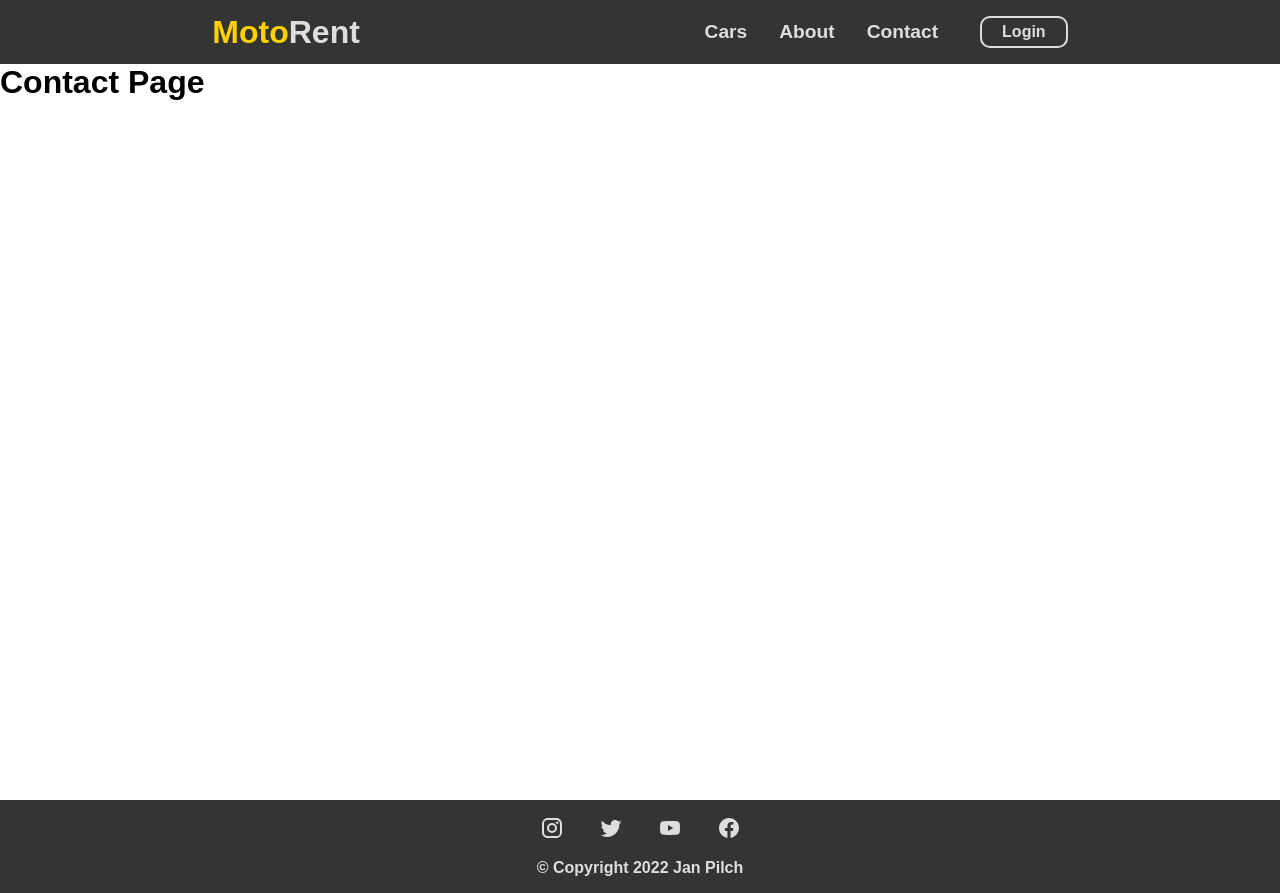
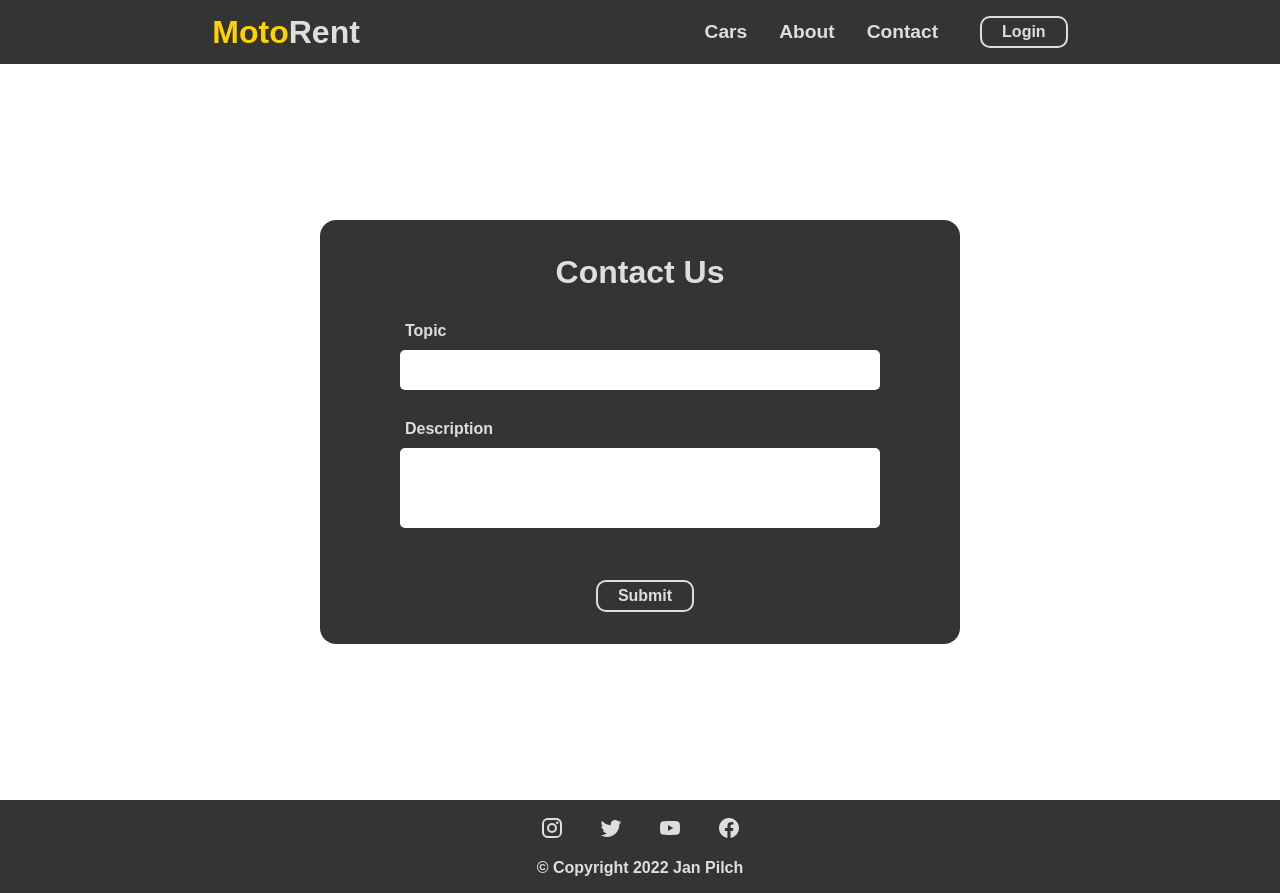
Before and after one commit to jpilch/car-rental, a React (Create React App) app in the folder client/: page /contact in a window 1280 px wide. Built offline with nearby package versions, Linux system fonts and the light colour scheme.

Commit message:
add contanct form

```diff
--- /dev/null
+++ b/client/src/components/ContactForm.jsx
@@ -0,0 +1,42 @@
+import Button from "./Button";
+import '../css/Form.css'
+import { useSelector, useDispatch } from "react-redux";
+import { notify } from "../reducers/notificationSlice";
+
+const ContactForm = () => {
+	const dispatch = useDispatch()
+
+	const handleSubmit = e => {
+		e.preventDefault()
+		const topic = e.target.topic.value
+		const desc = e.target.desc.value
+		e.target.topic.value = ''
+		e.target.desc.value = ''
+		if (topic.replace(/\W/g, '') === '' || desc.replace(/\W/g, '') === '') {
+			dispatch(notify('Please enter topic and description'))
+			return
+		}
+		dispatch(notify('Thanks for submiting', true))
+	}
+
+    return (
+        <div className="form-container">
+			<form onSubmit={e => handleSubmit(e)}>
+				<h1>Contact Us</h1>
+				<div>
+					<label htmlFor="topic">Topic</label>
+					<input type="text" id="topic" name={'topic'}
+					/>
+				</div>
+				<div>
+					<label htmlFor="desc">Description</label>
+					<textarea rows='3' id="desc" name={'desc'}
+					/>
+				</div>
+				<Button text={"Submit"}/>
+			</form>
+		</div>
+    )
+}
+
+export default ContactForm
--- a/client/src/components/Navbar.jsx
+++ b/client/src/components/Navbar.jsx
@@ -35,8 +35,16 @@ function Navbar() {
 							<li>
 								<Link to={'/cars'}><p className='link'>Cars</p></Link>
 							</li>
-							<li><a className={'link'}>About</a></li>
-							<li><a className={'link'}>Contact</a></li>
+							<li>
+								<Link to={'/about'}>
+									<p className="link">About</p>
+								</Link>
+							</li>
+							<li>
+								<Link to={'/contact'}>
+									<p className="link">Contact</p>
+								</Link>
+							</li>
 							<Link to={user ? '/my-account' : '/login'}>
 								<Button text={user ? 'My Account' : 'Login'} />
 							</Link>
--- a/client/src/css/Contact.css
+++ b/client/src/css/Contact.css
@@ -1,3 +1,11 @@
 main#contact {
-    height: 92vh;
+    min-height: 92vh;
+    display: flex;
+    justify-content: center;
+    align-items: center;
 }
+
+main#contact textarea {
+    width: 100%;
+    height: 5rem;
+}
--- a/client/src/css/Form.css
+++ b/client/src/css/Form.css
@@ -29,12 +29,15 @@ div.form-container form h1 {
 
 div.form-container form div,
 div.form-container form label,
-div.form-container form input {
+div.form-container form input,
+div.form-container form textarea {
     display: block;
     width: 100%;
+    resize: none;
 }
 
-div.form-container form input {
+div.form-container form input,
+div.form-container form textarea {
     height: 2.5rem;
     border: none;
     border-radius: 5px;
@@ -42,7 +45,8 @@ div.form-container form input {
     padding: 5px 10px;
 }
 
-div.form-container form input:focus {
+div.form-container form input:focus,
+div.form-container form textarea:focus {
     outline: none;
 }
 
--- a/client/src/pages/Contact.jsx
+++ b/client/src/pages/Contact.jsx
@@ -1,9 +1,11 @@
 import '../css/Contact.css'
+import ContactForm from '../components/ContactForm'
+
 
 const Contact = () => {
     return (
         <main id="contact">
-            <h1>Contact Page</h1>
+            <ContactForm />
         </main>
     )
 }
```
